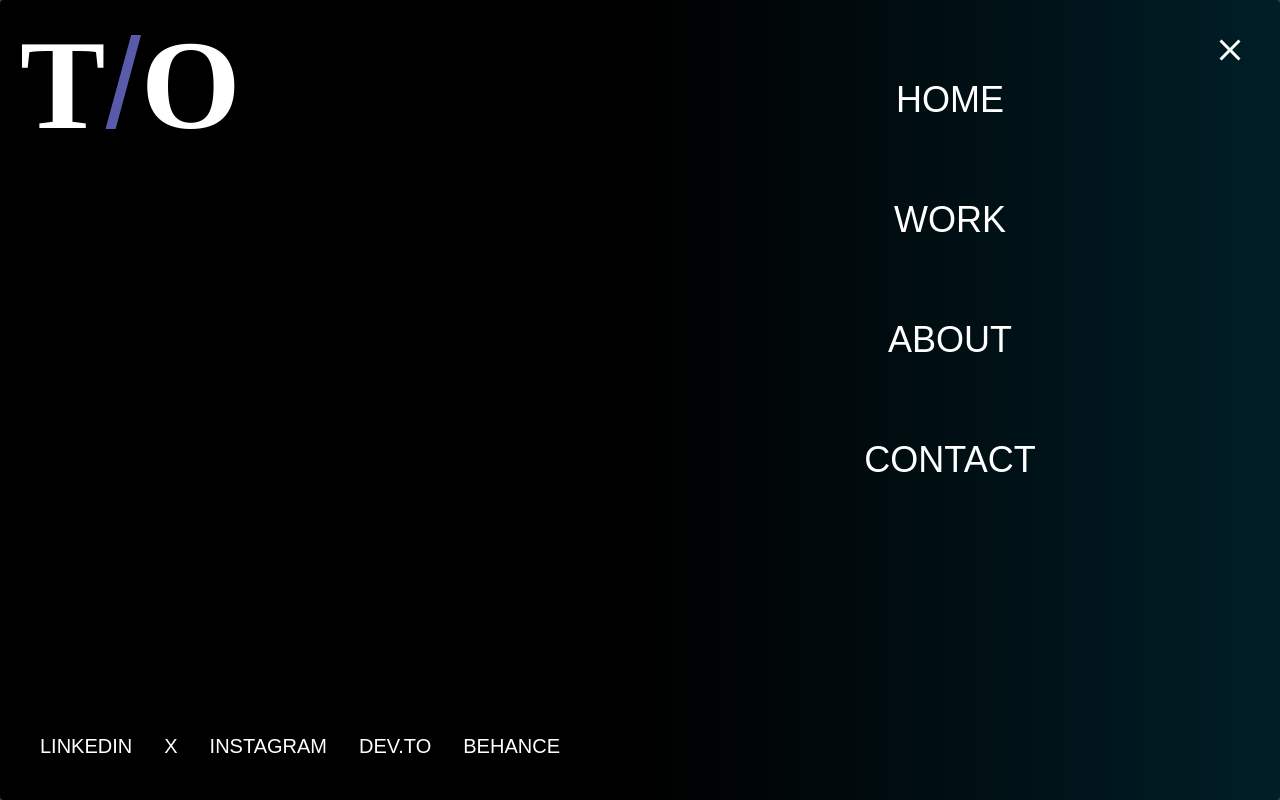
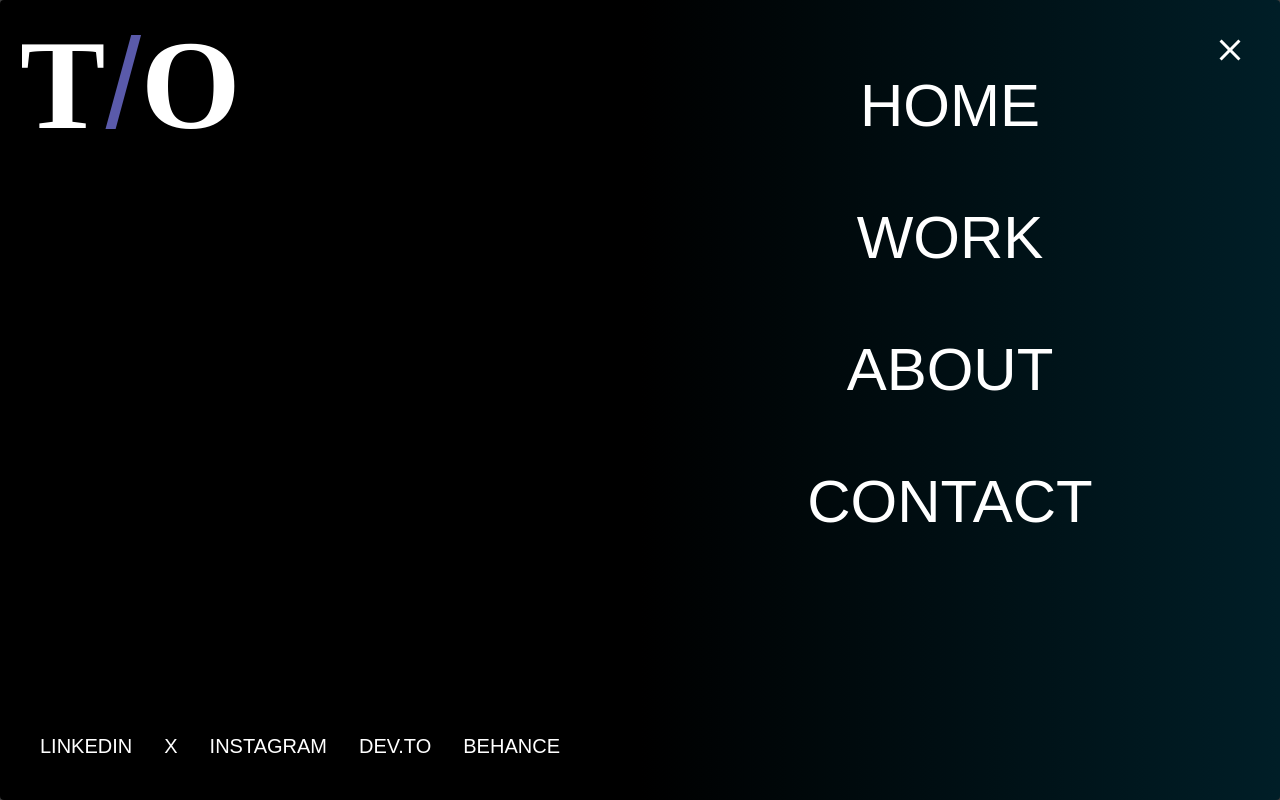
Before and after one commit to tobias-omondi/Portfolio-Web, a React (Vite) app in the folder Tobzartwork/: page / in a window 1280 px wide. Both pictures are taken after a click on the button "Open menu". Built offline with nearby package versions, Linux system fonts and the light colour scheme; a web font is replaced by a local one.

Commit message:
navbar f

```diff
--- a/Tobzartwork/src/components/Navbar.jsx
+++ b/Tobzartwork/src/components/Navbar.jsx
@@ -56,7 +56,7 @@ const Navbar = () => {
           <div className='flex flex-col items-center flex-1'>
             <ul>
               {navbarMenu.map((item) => (
-                <li key={item.name} className='text-white text-center font-medium text-4xl py-5 px-4 hover:bg-blue-700 rounded mt-14 lg:mt-10 brand-name'>
+                <li key={item.name} className='text-white text-center font-medium text-4xl lg:text-6xl lg:py-4 px-4 hover:bg-blue-700 rounded mt-16 lg:mt-10 brand-name'>
                   <a href={item.link} onClick={() => setMenuOpen(false)}>{item.name}</a>
                 </li>
               ))}
```
